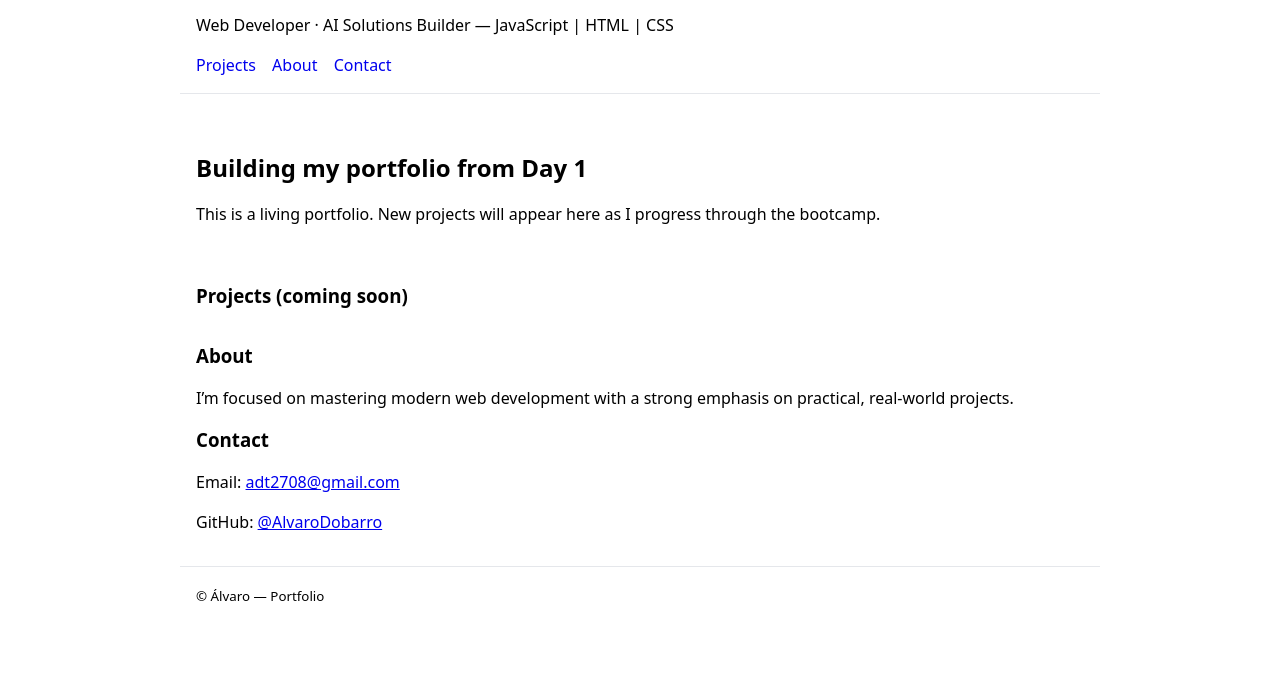
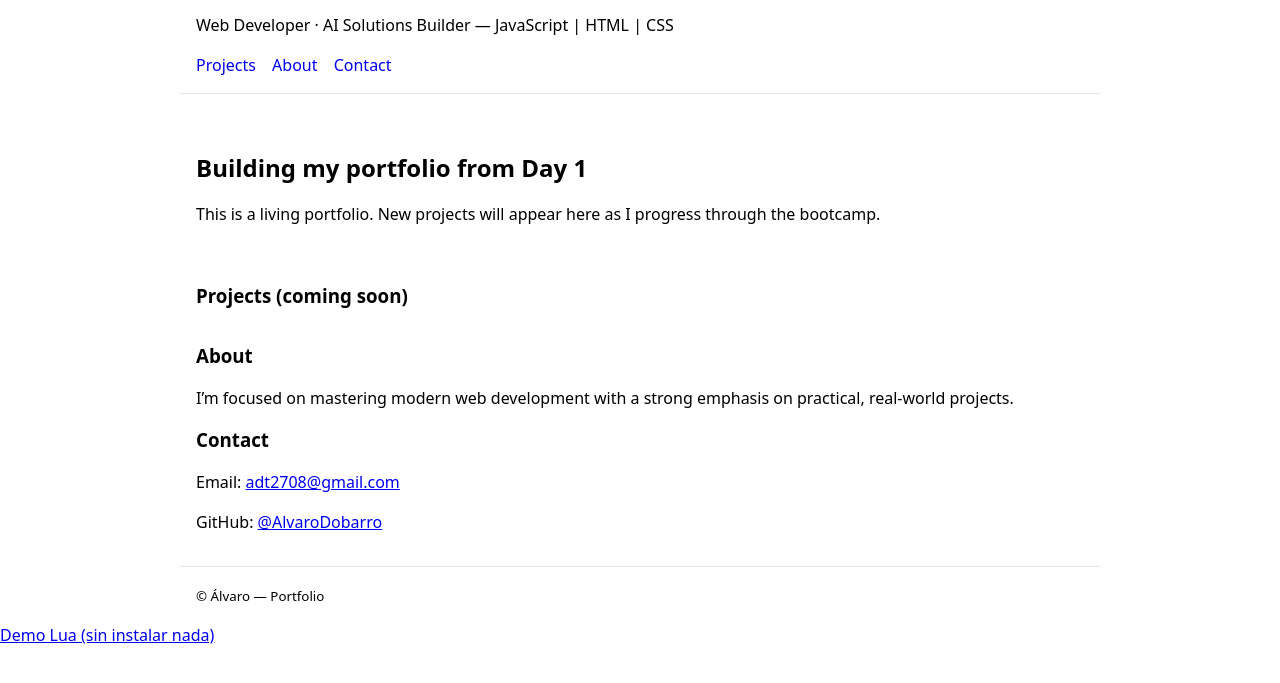
Before and after one commit to AlvaroDobarro/portfolio, a plain HTML site: page index.html in a window 1280 px wide. Shown: the part 67-750 px from the top of the page. Drawn offline with Linux system fonts and the light colour scheme.

Commit message:
Add Lua demo link

```diff
--- a/index.html
+++ b/index.html
@@ -49,4 +49,5 @@
     <script src="script.js"></script>
   </footer>
 </body>
+<a href="./pages/lua/" target="_blank" rel="noopener">Demo Lua (sin instalar nada)</a>
 </html>
```
